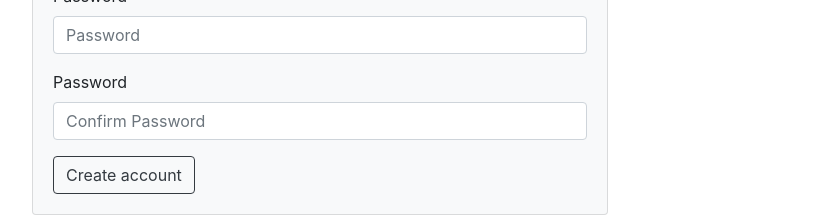
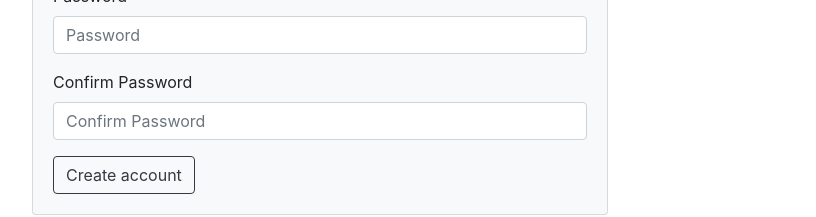
Before and after one commit to Katiechong-git/HomeFinder, a React (Create React App) app in the folder frontend/: page /signup in a window 1280 px wide. Shown: the part 290-507 px from the top of the page, without its empty margins (53-869 px from the left). Built offline with nearby package versions, Linux system fonts and the light colour scheme; no server answers.

Commit message:
added confirm password

```diff
--- a/frontend/src/pages/SignupPage.js
+++ b/frontend/src/pages/SignupPage.js
@@ -55,7 +55,7 @@ function SignupPage() {
 						/>
 					</Form.Group>
 					<Form.Group>
-						<Form.Label>Password</Form.Label>
+						<Form.Label>Confirm Password</Form.Label>
 						<Form.Control
 							type="password"
 							placeholder="Confirm Password"
```
Also changed, not shown: 7 other files (tests, documents, lock files or other folders).
